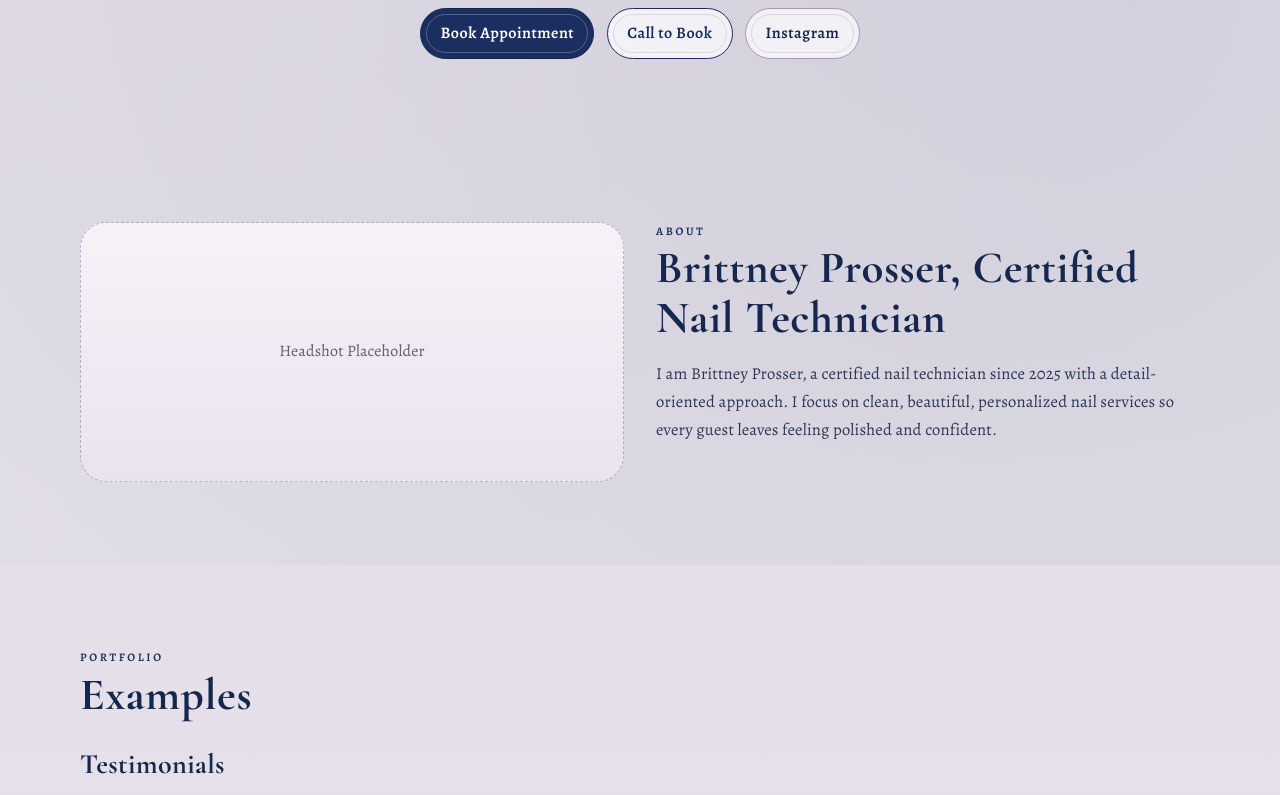
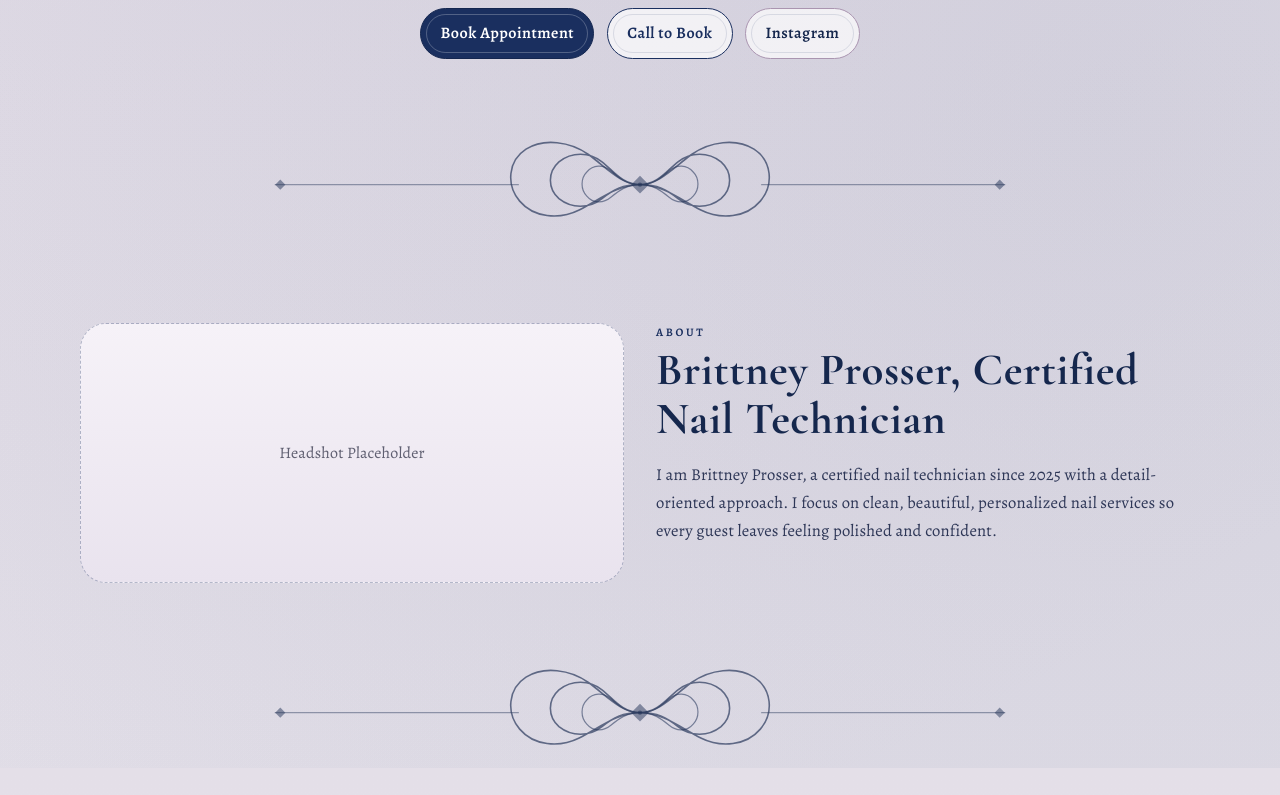
Before and after one commit to ADK-Digital/NailsByBrittney, a React (Vite) app: page / in a window 1280 px wide. Shown: the part 940-1735 px from the top of the page. Built offline with nearby package versions, Linux system fonts and the light colour scheme; no server answers; the database is empty.

Commit message:
Restore calligraphy section break separators

```diff
--- a/src/App.jsx
+++ b/src/App.jsx
@@ -7,6 +7,37 @@ import './styles.css';
 import logo from '../Images/logo.png';
 
 const navItems = [['home', 'Home'], ['about', 'About'], ['examples', 'Examples'], ['services', 'Services'], ['booking', 'Booking'], ['contact', 'Contact'], ['location', 'Location']];
+
+function Divider() {
+  return <div className="section-separator" aria-hidden="true">
+    <svg viewBox="0 0 600 80" role="presentation" focusable="false" className="flourish-svg">
+      <path className="flourish-line" d="M12 40H204" />
+      <path
+        className="flourish-main"
+        d="M300 40C286 40 279 29 270 22C260 14 246 14 236 22C227 30 227 43 236 51C246 59 260 59 270 51C279 44 286 40 300 40C282 40 268 52 252 60C236 68 216 66 205 53C194 40 196 21 210 12C224 3 245 6 259 16C273 26 285 40 300 40"
+      />
+      <path
+        className="flourish-detail"
+        d="M300 40C289 40 283 34 277 29C271 24 263 24 258 30C253 35 253 44 258 49C263 55 271 55 277 50C283 45 289 40 300 40"
+      />
+      <path className="flourish-cap" d="M20 40L16 36L12 40L16 44Z" />
+      <g transform="translate(600 0) scale(-1 1)">
+        <path className="flourish-line" d="M12 40H204" />
+        <path
+          className="flourish-main"
+          d="M300 40C286 40 279 29 270 22C260 14 246 14 236 22C227 30 227 43 236 51C246 59 260 59 270 51C279 44 286 40 300 40C282 40 268 52 252 60C236 68 216 66 205 53C194 40 196 21 210 12C224 3 245 6 259 16C273 26 285 40 300 40"
+        />
+        <path
+          className="flourish-detail"
+          d="M300 40C289 40 283 34 277 29C271 24 263 24 258 30C253 35 253 44 258 49C263 55 271 55 277 50C283 45 289 40 300 40"
+        />
+        <path className="flourish-cap" d="M20 40L16 36L12 40L16 44Z" />
+      </g>
+      <path className="flourish-center" d="M300 33L307 40L300 47L293 40Z" />
+      <circle className="flourish-center-dot" cx="300" cy="40" r="1.7" />
+    </svg>
+  </div>;
+}
 
 function SectionHeading({ title, eyebrow }) { return <div className="section-heading">{eyebrow && <p className="eyebrow">{eyebrow}</p>}<h2>{title}</h2></div>; }
 
@@ -147,11 +178,17 @@ export default function App() {
     <header className="sticky-nav"><div className="container nav-inner"><a href="#home" className="brand-mini">Nails by Brittney</a><button className="menu-toggle" aria-expanded={menuOpen} onClick={() => setMenuOpen((o) => !o)}>Menu</button><nav className={`nav-links ${menuOpen ? 'open' : ''}`}>{navItems.map(([id, label]) => <a key={id} href={`#${id}`} onClick={() => setMenuOpen(false)}>{label}</a>)}<Link to="/admin">Admin</Link></nav></div></header>
     <main>
       <section id="home" className="section hero"><div className="container hero-inner"><img src={logo} className="hero-logo" alt="Nails by Brittney logo" /><h1>Nails by Brittney</h1><p className="subtitle">Certified Nail Technician</p><div className="cta-row"><a href="#booking" className="btn primary">Book Appointment</a><a href={`tel:${PHONE_LINK}`} className="btn">Call to Book</a><a href={INSTAGRAM_URL} target="_blank" rel="noreferrer" className="btn ghost">Instagram</a></div></div></section>
+      <Divider />
       <section id="about" className="section about-section"><div className="container split"><div className="headshot-placeholder">Headshot Placeholder</div><div><SectionHeading title="Brittney Prosser, Certified Nail Technician" eyebrow="About" /><p>{SAMPLE_BIO}</p></div></div></section>
+      <Divider />
       <section id="examples" className="section alt"><div className="container"><SectionHeading title="Examples" eyebrow="Portfolio" /><h3>Testimonials</h3>{testimonials.map((item) => <blockquote key={item.id}>"{item.quote}" <span>- {item.customer}</span></blockquote>)}<h3>Gallery</h3><GalleryCarousel items={gallery} />{!hasImages && <p className="muted">Upload images in admin.</p>}</div></section>
+      <Divider />
       <section id="services" className="section"><div className="container"><SectionHeading title="Services and Pricing" eyebrow="Signature Menu" /><div className="service-grid">{services.map((service) => <article key={service.id} className="card"><h3>{service.name}</h3><p className="meta">{service.price_text} • {service.duration || `${service.duration_minutes} min`}</p><p>{service.description}</p></article>)}</div></div></section>
+      <Divider />
       <BookingSection services={services} />
+      <Divider />
       <section id="contact" className="section alt"><div className="container"><SectionHeading title="Contact" eyebrow="Get in Touch" /><p className="contact-blurb"><strong>Nails by Brittney: {PHONE_DISPLAY} (call or text)</strong><br />{EMAIL}</p><div className="cta-row"><a href="#booking" className="btn primary">Open Scheduler</a><a href={`sms:${PHONE_LINK}`} className="btn">Text</a><a href={INSTAGRAM_URL} target="_blank" rel="noreferrer" className="btn ghost">Instagram</a></div></div></section>
+      <Divider />
       <section id="location" className="section"><div className="container split"><div><SectionHeading title="Location" eyebrow="Visit" /><p>Brittney Prosser at "Bronzed and Polished"<br />139 Eastview Dr<br />Emerald Isle NC 28594<br />{PHONE_DISPLAY}<br />{EMAIL}</p></div><div className="map-shell"><iframe title="Map" className="map" loading="lazy" src="https://www.google.com/maps?q=139%20Eastview%20Dr%2C%20Emerald%20Isle%20NC%2028594&output=embed" /></div></div></section>
     </main>
   </>;
```
